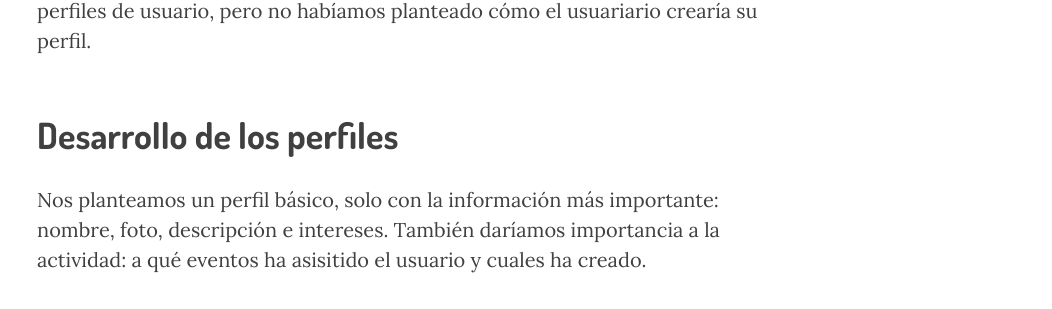
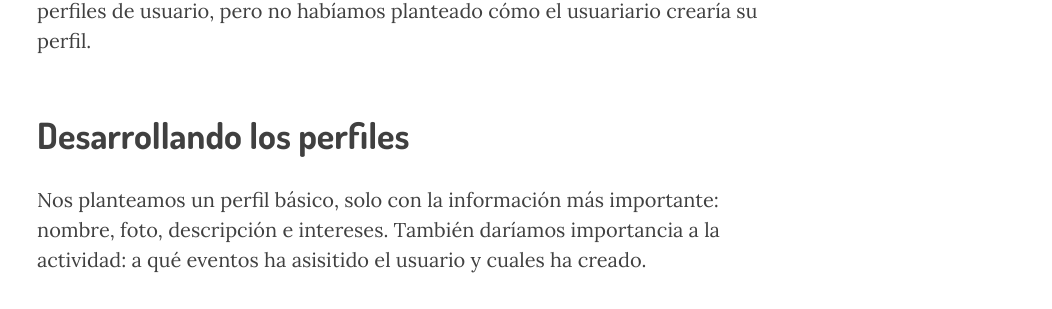
Before and after one commit to Rooof-Project/memoria, a Jekyll site: the page built from _posts/2015-04-13-Release-4.markdown, in a window 1280 px wide and 900 px high, scrolled down 4340 px. Shown: the part 148-457 px from the top of the window, without its empty margins (228-1280 px from the left). Built offline with Jekyll 4.4.1, drawn with Linux system fonts in a browser that asks for light colours; nearby versions of some CDN libraries; some of the changed text lies outside the part shown.

Commit message:
Updated 2015-04-13-Release-4.markdown

```diff
--- a/_posts/2015-04-13-Release-4.markdown
+++ b/_posts/2015-04-13-Release-4.markdown
@@ -58,7 +58,7 @@
 
 <p>Hasta ahora habíamos propuesto la creación de una cuenta para poder hacer la reserva o la creación de un evento. Pero nos habíamos quedado ahí. Los usuarios no podían mostrar sus datos personales, sus intereses y gustos... y era hora de cambiar eso, y aportar un poco más de valor. Si que habíamos hecho unos perfiles de usuario, pero no habíamos planteado cómo el usuariario crearía su perfil.</p>
 
-<h3 class="section-heading">Desarrollo de los perfiles</h3>
+<h3 class="section-heading">Desarrollando los perfiles</h3>
 
 <p>Nos planteamos un perfil básico, solo con la información más importante: nombre, foto, descripción e intereses. También daríamos importancia a la actividad: a qué eventos ha asisitido el usuario y cuales ha creado.</p>
 
@@ -72,8 +72,9 @@
 
 <p>También era importante que la edición del perfil fuera sencilla, por lo que pusimos especial cuidado en el formulario y priorizamos el requisito de que fuese accesible y fácil desde todos los dispositivos. Hicimos pruebas con <a href="http://marvl.in/78d526" target="_blank">protopipos en baja fidelidad</a> y después de varios diseños encontramos una solución a lo que buscábamos.</p>
 
-<img src="{{ site.baseurl }}/img/aviso.jpg" alt="Post Sample Image">
-<img src="{{ site.baseurl }}/img/aviso.jpg" alt="Post Sample Image">
+<img src="{{ site.baseurl }}/img/perfil-tutu.jpg" alt="Perfil">![perfil-tutu.jpg]({{site.baseurl}}/img/perfil-tutu.jpg)
+
+<img src="{{ site.baseurl }}/img/aviso.jpg" alt="Editar perfil">
 
 
 
```
